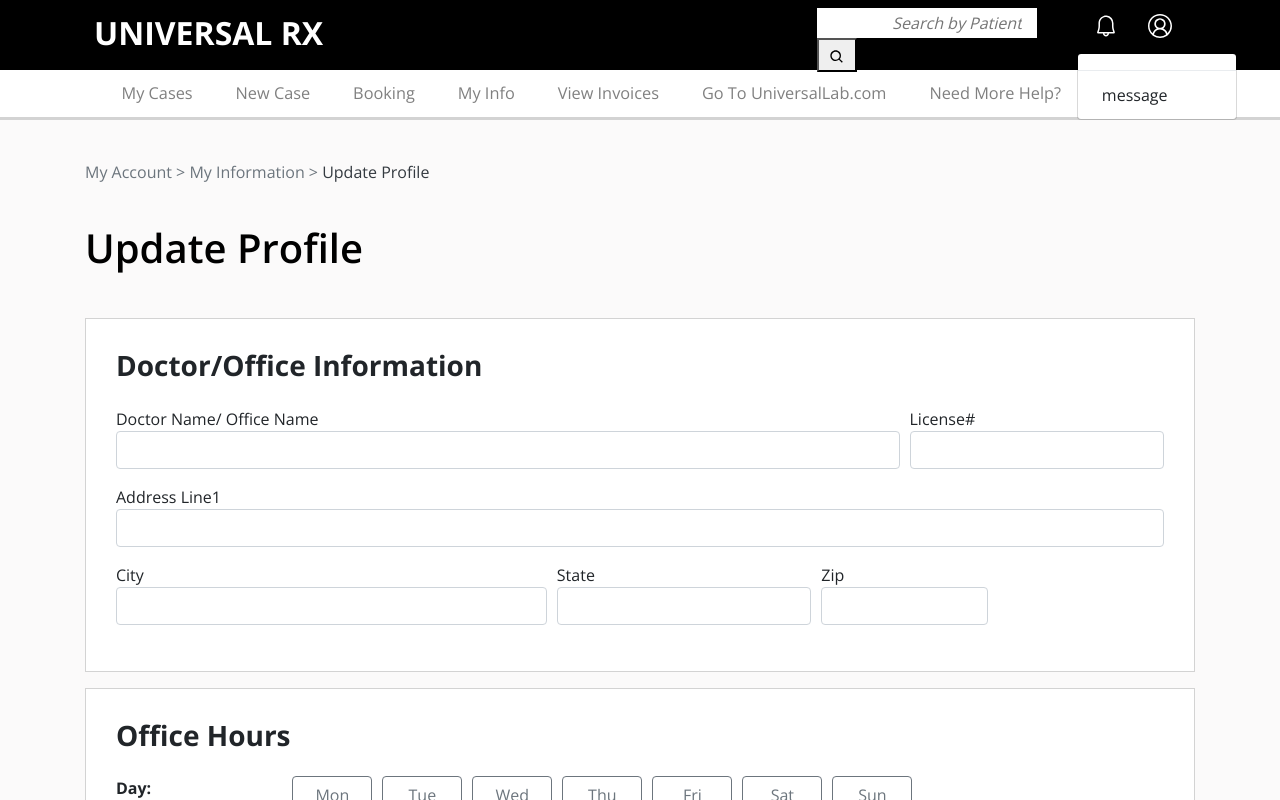
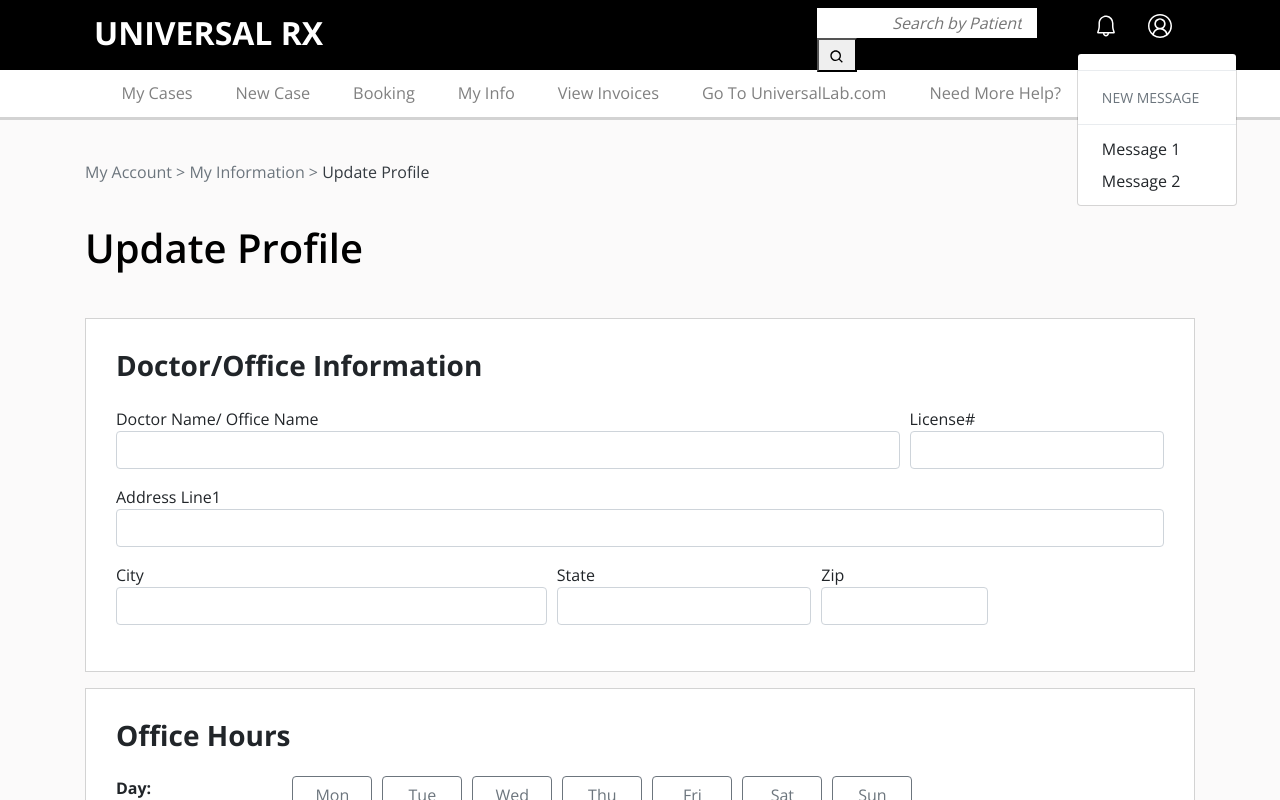
Before and after one commit to lenayj/RIO, a React (Create React App) app: page /updateMyInfo in a window 1280 px wide. Both pictures are taken after a click on the button 1103 px from the left and 28 px from the top of the page. Shown: the top 800 px of the page. Built offline with nearby package versions, Linux system fonts and the light colour scheme.

Commit message:
Send Notifications, logout for users

```diff
--- a/src/components/Header.js
+++ b/src/components/Header.js
@@ -17,7 +17,7 @@ class Header extends Component{
 
     /* Todo:: Needed to fix BUG !! */
     logoutHandler =(e) => {
-        this.props.history.push('/Login')
+        //this.props.history.push('/Login')
     }
 
     /* Todo:: Search Button Click Event */
@@ -51,7 +51,10 @@ class Header extends Component{
 
                                 <Dropdown.Menu>
                                     <Dropdown.Divider />
-                                    <Dropdown.Item href="#">message</Dropdown.Item>
+                                    <Dropdown.Header>NEW MESSAGE</Dropdown.Header>
+                                    <Dropdown.Divider />
+                                    <Dropdown.Item href="#">Message 1</Dropdown.Item>
+                                    <Dropdown.Item href="#">Message 2</Dropdown.Item>
                                 </Dropdown.Menu>
                             </Dropdown>
 
@@ -66,7 +69,7 @@ class Header extends Component{
                                 </Dropdown.Toggle>
 
                                 <Dropdown.Menu>
-                                    <Dropdown.Item href="/myinfo">Edit My Profile</Dropdown.Item>
+                                    <Dropdown.Item href="/myaccount">My Account</Dropdown.Item>
                                     <Dropdown.Divider />
                                     <Dropdown.Item href="#" onClick={e=>this.logoutHandler(e)}>Log out</Dropdown.Item>
                                 </Dropdown.Menu>
@@ -78,7 +81,7 @@ class Header extends Component{
                 <nav className="Navbar2">
                     <Link to= '/myCases' className="links">My Cases</Link>
                     <Link to= '/newCase' className="links">New Case</Link>
-                    <Link to= '/' className="links">Booking</Link>
+                    <Link to= '/booking' className="links">Booking</Link>
                     <Link to= '/myAccount' className="links">My Info</Link>
                     <Link to= '/invoices' className="links">View Invoices</Link>
                     <a href="https://uniortholab.com/us/" target="_blank" rel="noreferrer" className="links">Go To UniversalLab.com</a>
--- a/src/css/Header.css
+++ b/src/css/Header.css
@@ -38,6 +38,9 @@ a.links:hover{
 }
 
 .navbar.btn-primary:focus, .navbar.btn-primary.focus {
+    color: black;
+    background-color: black;
+    border-color: black;
     box-shadow: none;
 }
 
```
Also changed, not shown: 1 other file (tests, documents, lock files or other folders).
